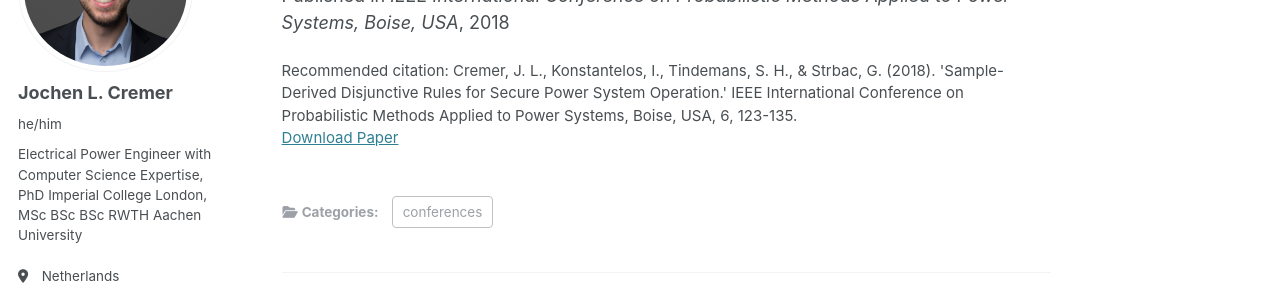
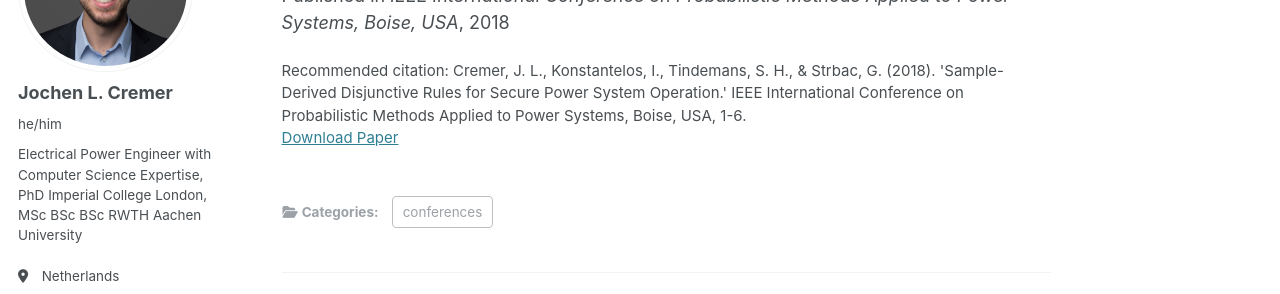
Before and after one commit to JochenC/JochenC.github.io, a Jekyll site: the page built from _publications/2018-06-01-sample-derived-disjunctive-rules.md, in a window 1280 px wide and 1072 px high. Shown: the part 198-492 px from the top of the window. Built offline with Jekyll 4.4.1, drawn with Linux system fonts in a browser that asks for light colours; some web fonts are replaced.

Commit message:
Update 2018-06-01-sample-derived-disjunctive-rules.md

```diff
--- a/_publications/2018-06-01-sample-derived-disjunctive-rules.md
+++ b/_publications/2018-06-01-sample-derived-disjunctive-rules.md
@@ -7,5 +7,5 @@ excerpt: "This research introduces a sample-derived approach to formulating disj
 date: 2018-06-01
 venue: "IEEE International Conference on Probabilistic Methods Applied to Power Systems, Boise, USA"
 paperurl: https://doi.org/10.1109/PMAPS.2018.8440373
-citation: "Cremer, J. L., Konstantelos, I., Tindemans, S. H., & Strbac, G. (2018). 'Sample-Derived Disjunctive Rules for Secure Power System Operation.' IEEE International Conference on Probabilistic Methods Applied to Power Systems, Boise, USA, 6, 123-135."
+citation: "Cremer, J. L., Konstantelos, I., Tindemans, S. H., & Strbac, G. (2018). 'Sample-Derived Disjunctive Rules for Secure Power System Operation.' IEEE International Conference on Probabilistic Methods Applied to Power Systems, Boise, USA, 1-6."
 ---
```
